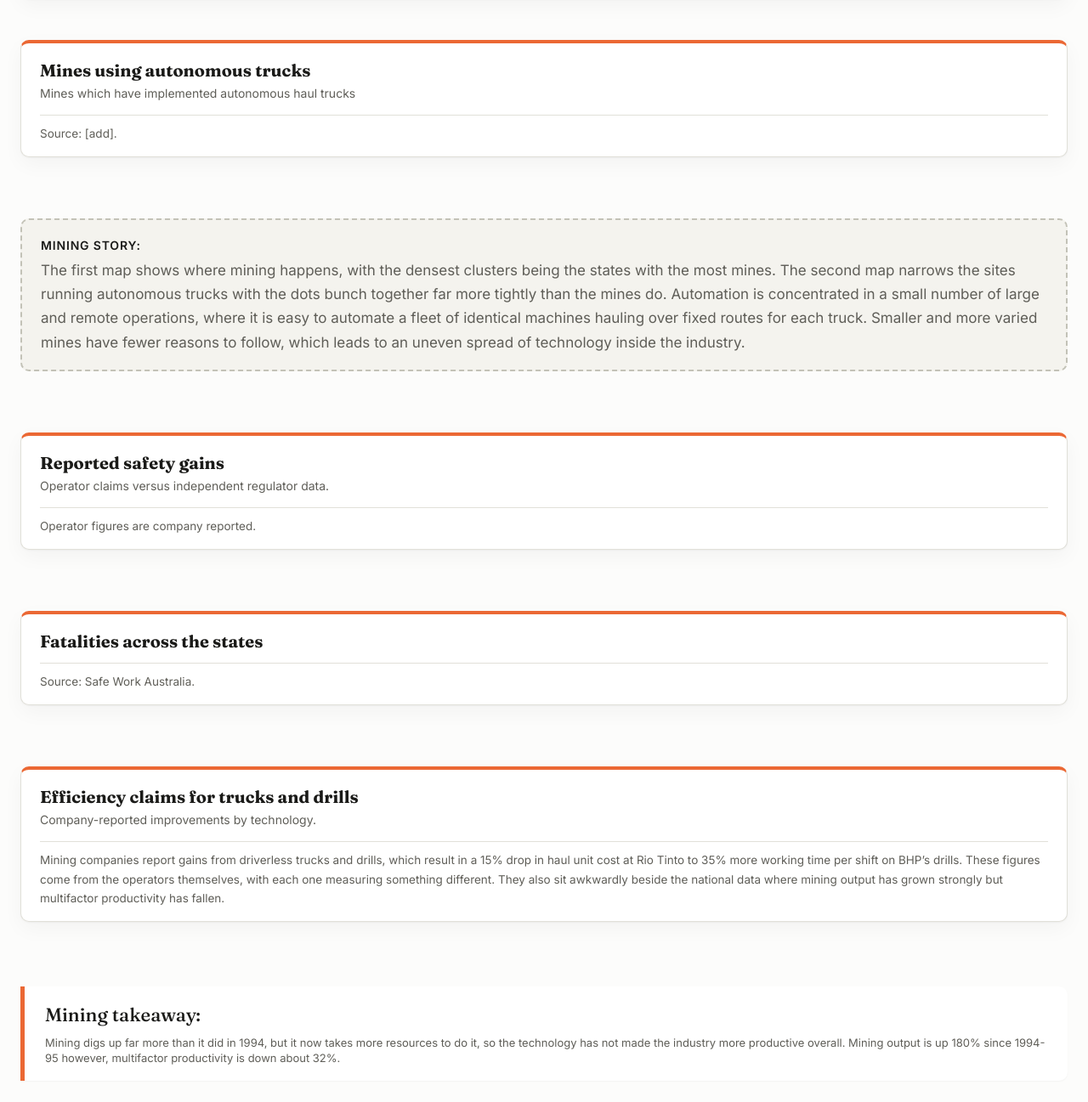
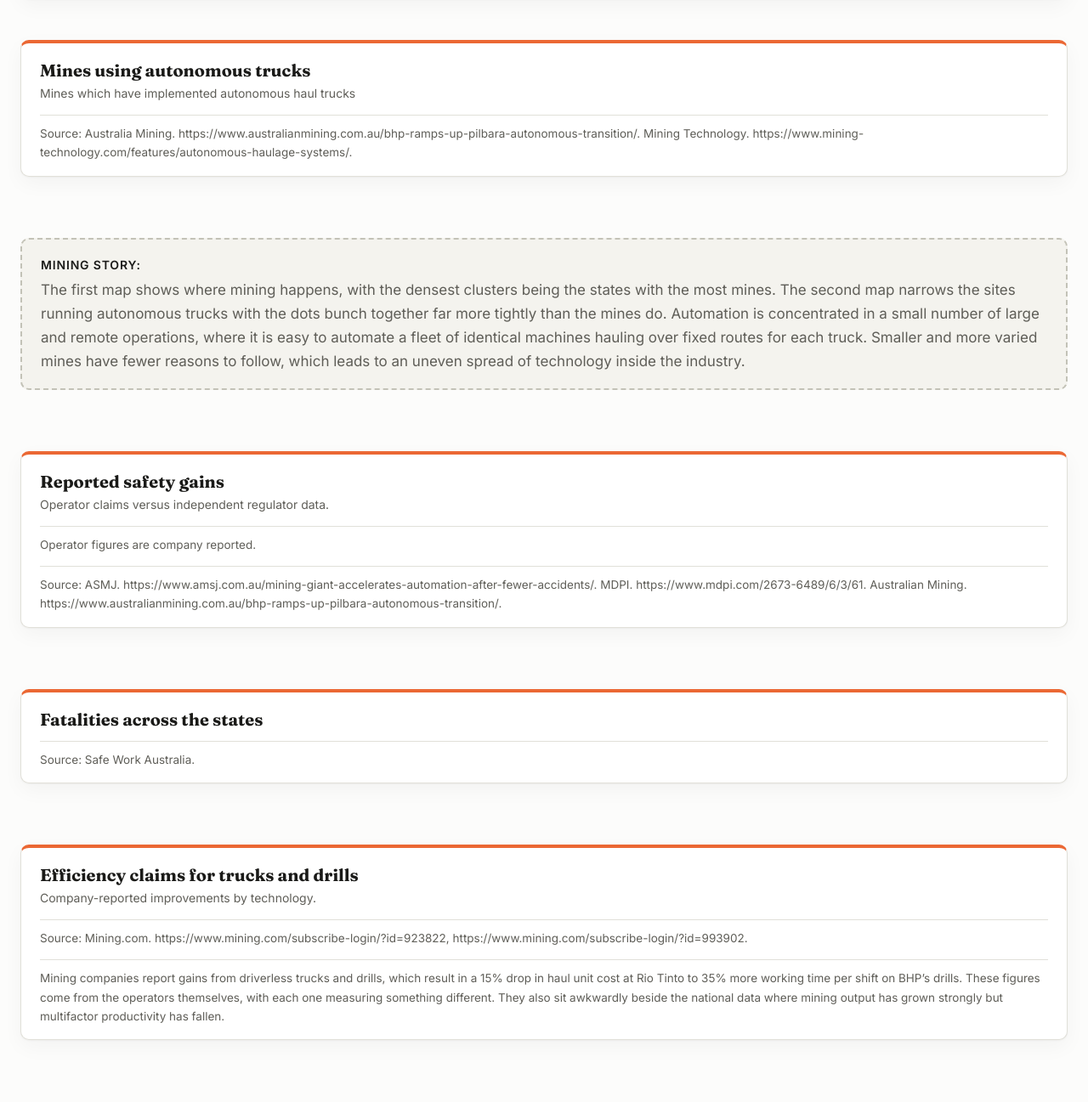
Before and after one commit to Ivanleu16/Ivan, a plain HTML site: page DV2 /index.html in a window 1280 px wide. Shown: the part 1981-3278 px from the top of the page at 85% size. Drawn offline with Linux system fonts and the light colour scheme; a script that the page names is missing.

Commit message:
More sources

```diff
--- a/DV2 /index.html
+++ b/DV2 /index.html
@@ -241,7 +241,8 @@
           <h3>Mines using autonomous trucks</h3>
           <p class="sub">Mines which have implemented autonomous haul trucks</p>
           <div id="mine-with-autodriving" class="chart"></div>
-          <div class="caption">Source: [add].</div>
+          <div class="caption">Source: Australia Mining. https://www.australianmining.com.au/bhp-ramps-up-pilbara-autonomous-transition/.
+            Mining Technology. https://www.mining-technology.com/features/autonomous-haulage-systems/.</div>
         </div>
       </div>
 
@@ -259,7 +260,10 @@
           <h3>Reported safety gains</h3>
           <p class="sub">Operator claims versus independent regulator data.</p>
           <div id="safety-chart" class="chart"></div>
-          <div class="caption">Operator figures are company reported.</div>
+          <div class="caption"> Operator figures are company reported.</div>
+          <div class="caption"> Source: ASMJ. https://www.amsj.com.au/mining-giant-accelerates-automation-after-fewer-accidents/.
+            MDPI. https://www.mdpi.com/2673-6489/6/3/61. Australian Mining. https://www.australianmining.com.au/bhp-ramps-up-pilbara-autonomous-transition/.
+          </div>
         </div>
       </div>
 
@@ -276,6 +280,7 @@
           <h3>Efficiency claims for trucks and drills</h3>
           <p class="sub">Company-reported improvements by technology.</p>
           <div id="efficiency-chart-mining" class="chart"></div>
+          <div class="caption">Source: Mining.com. https://www.mining.com/subscribe-login/?id=923822, https://www.mining.com/subscribe-login/?id=993902.</div>
           <div class="caption">Mining companies report gains from driverless trucks and drills, which result in
             a 15% drop in haul unit cost at Rio Tinto to 35% more working time per shift on BHP’s
             drills. These figures come from the operators themselves, with each one measuring something different.
```
